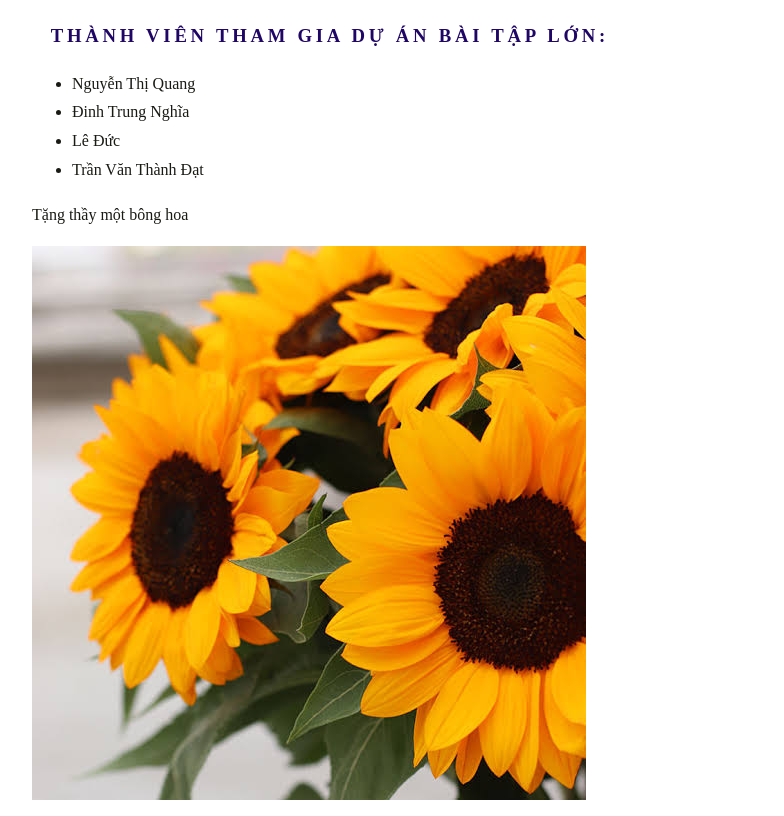
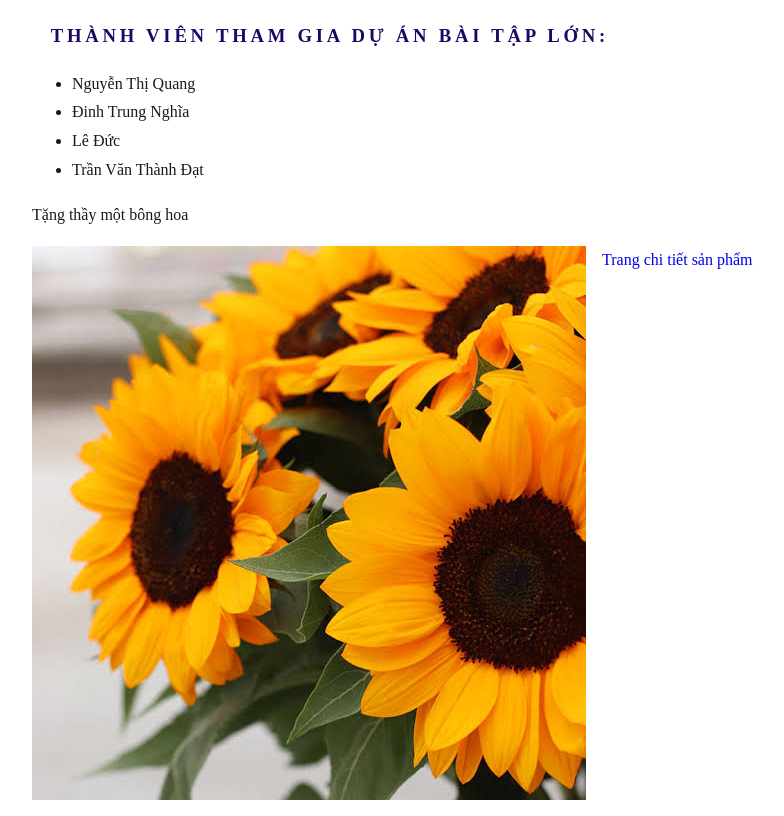
Before and after one commit to isDuzzLee/Quangguyn.github.io, a plain HTML site: page index.html in a window 1280 px wide. Shown: the part 123-939 px from the top of the page, without its empty margins (16-800 px from the left). Drawn offline with Linux system fonts and the light colour scheme.

Commit message:
dan link chitietsp

```diff
--- a/index.html
+++ b/index.html
@@ -19,6 +19,10 @@
       </ul>
       <p>Tặng thầy một bông hoa</p>
       <img src="hoa.jpg" />
+      <a href="chitietsanpham.html">
+        <p>Trang chi tiết sản phẩm</p>
+      </a>
+
     </main>
   </body>
 </html>
```
